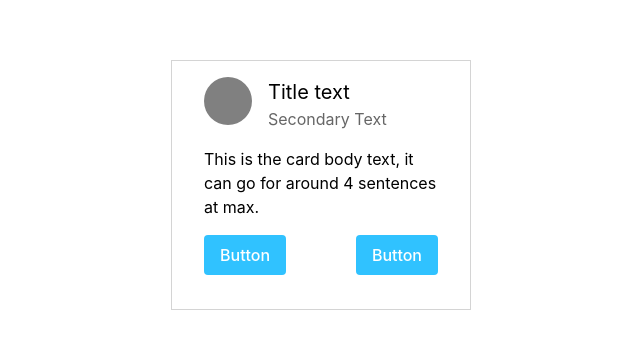
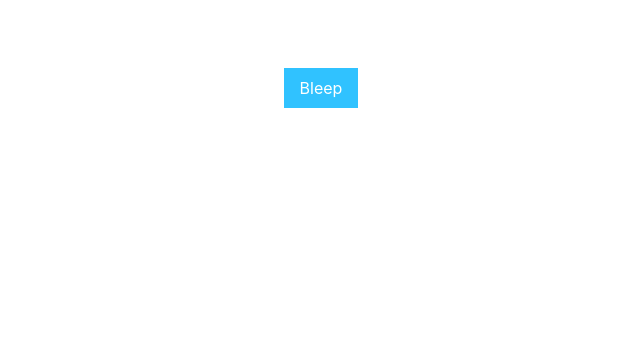
Before and after one commit to braydenk/styled-component-library, a React (Create React App) app: page / in a window 1280 px wide. Shown: the part 140-488 px from the top of the page, without its empty margins (319-959 px from the left). Built offline with nearby package versions, Linux system fonts and the light colour scheme.

Commit message:
simplified button styles

```diff
--- a/src/App.js
+++ b/src/App.js
@@ -1,6 +1,7 @@
 import React from 'react';
 import Page from './components/Page';
 import Card from './components/Card';
+import Button from './components/Button';
 
 // const navList = (
 //   <ul>
@@ -30,7 +31,7 @@ function App() {
           marginTop: '200px'
         }}
       >
-        <Card />
+        <Button primary>Bleep</Button>
       </div>
     </Page>
   );
--- a/src/components/Button.js
+++ b/src/components/Button.js
@@ -1,38 +1,34 @@
 import styled from 'styled-components';
-import React from 'react';
 
-const StyledButtonDefault = styled.button`
-  border: none;
-  background: ${props => props.theme.colors.primary};
-  color: #fff;
-  font-size: 1em;
-  margin: 1em;
-  padding: 0.5em 1em;
-  border-radius: 4px;
-  font-weight: 500;
+const Button = styled.button`
+  background: ${props => (props.primary ? props.theme.colors.primary : '#fff')};
+  border: ${props =>
+    props.primary ? 'none' : `1px solid ${props.theme.colors.neutral500}`};
+  color: ${props => (props.primary ? '#fff' : props.theme.colors.fontPrimary)};
+  padding: 8px 16px;
+  margin: 8px;
+  font-size: 16px;
+
+  :disabled {
+    background-color: ${props => props.theme.colors.neutral400};
+    color: ${props => props.theme.colors.neutral700};
+    border: none;
+    cursor: not-allowed;
+
+    :hover {
+      color: ${props => props.theme.colors.neutral700};
+    }
+  }
 
   :hover {
-    background: ${props => props.theme.colors.primaryDark};
+    background: ${props =>
+      props.primary ? props.theme.colors.primary : '#fff'};
+    opacity: ${props => props.primary && '0.8'};
+    border: ${props =>
+      props.primary ? 'none' : `1px solid ${props.theme.colors.primary}`};
+    color: ${props =>
+      props.primary ? props.theme.colors.white : props.theme.colors.primary};
   }
 `;
 
-const StyledButtonOutline = styled(StyledButtonDefault)`
-  border: 1px solid ${props => props.theme.colors.primary};
-  background-color: ${props => props.theme.colors.white};
-  color: ${props => props.theme.colors.fontPrimary};
-
-  :hover {
-    background: ${props => props.theme.colors.primary};
-    color: ${props => props.theme.colors.white};
-  }
-`;
-
-function Button({ variant, children }) {
-  if (variant === 'outlined') {
-    return <StyledButtonOutline>{children}</StyledButtonOutline>;
-  }
-
-  return <StyledButtonDefault>{children}</StyledButtonDefault>;
-}
-
 export default Button;
```
